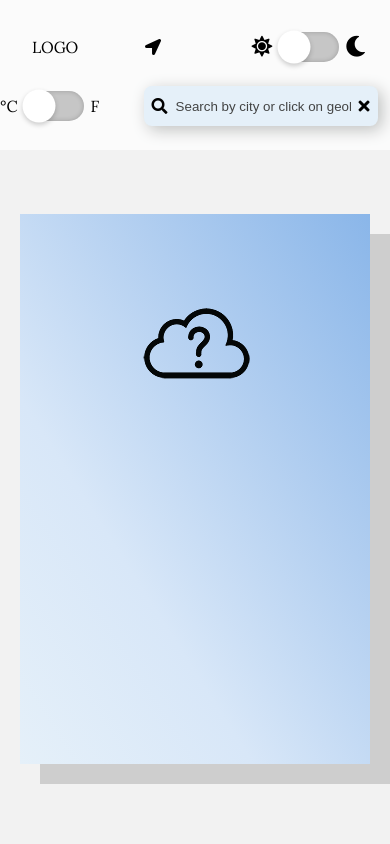
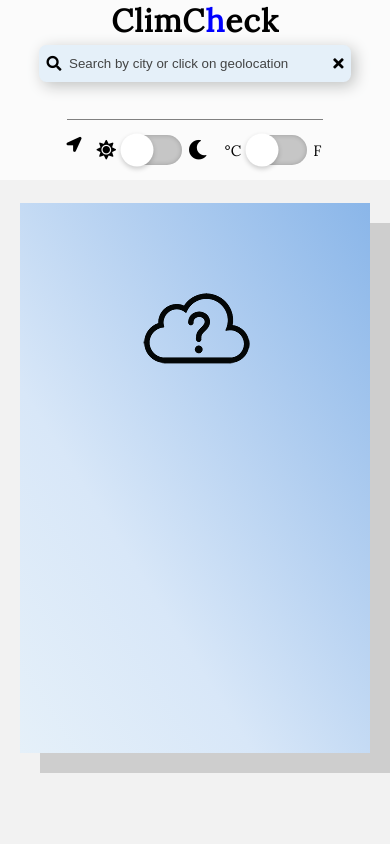
Before and after one commit to maciejofc/ClimCheck, a plain HTML site: page index.html in a window 390 px wide. Shown: the top 844 px of the page. Drawn offline with Linux system fonts and the light colour scheme; no server answers; a web font is replaced by a local one.

Commit message:
Some renaming, fixed responsive navbar, added logo

```diff
--- a/index.html
+++ b/index.html
@@ -16,38 +16,43 @@
 <body class="light-theme">
     <header>
 
-        <ul class="header-list">
-            <li class="header-item">
-                LOGO
-            </li>
-            <li class="header-item">
-                <div class="wrapper">
+        <nav>
+            <div id="logo" class="header-item">
+                ClimC<b style="color:blue">h</b>eck
+            </div>
+
+            <div class="search-item">
+                <div class="search-bar">
                     <i id="searchButton" class="fas fa-search"></i>
                     <input type = "text" class="inputValue" placeholder="Search by city or click on geolocation">
                     <i id="deleteButton"  class="fa fa-times"></i>
                 </div>
 
-            </li>
+            </div>
+
+            <ol>
                 <li class="header-item">
                     <button type="button"  id="geoButton" />
                     <i class="fas fa-location-arrow"></i>
                     </button>
                 </li>
-            <li class="header-item">
-                <div class="center">
+                <li class="header-item switch-boxes">
+                    <div class="switch-box">
                         <i style="font-size: 1.3em;" class="fas fa-sun"></i>
                         <input type="checkbox" name="themeSwitch">
                         <i style ="font-size: 1.3em;"class="fas fa-moon"></i>
                     </div>
                 </li>
-            <li class="header-item">
-                <div class="center">
+                <li class="header-item switch-boxes">
+                    <div class="switch-box">
                         <p>°C</p>
                         <input type="checkbox" name="scaleChange">
                         <p>F</p>
                     </div>
                 </li>
-        </ul>
+            </ol>
+
+        </nav>
     </header>
 
     <main>
--- a/style.css
+++ b/style.css
@@ -3,42 +3,69 @@
   margin: 0;
   padding: 0;
 }
-
+html {
+  font-size: 19px;
+}
 body {
   font-family: "Lora", serif;
   color: var(--fontColor);
   background-color: var(--mainBg);
 }
 
-.header-list {
+nav {
   background: var(--headerBg);
+  width: 100%;
   display: flex;
   height: 100px;
-  padding: 2rem 0;
+  padding: 1.7rem 0.2rem;
   justify-content: space-between;
+  gap: 5%;
   align-items: center;
-  width: 100%;
 }
-
+#logo {
+  font-weight: 900;
+  font-size: 2.1rem;
+  letter-spacing: 1px;
+}
 .header-item {
   list-style: none;
 }
-li:nth-child(1) {
-  margin-left: 2rem;
+nav ol {
+  display: flex;
+  list-style: none;
+  justify-content: space-between;
+  text-align: center;
+  gap: 1rem;
 }
-li:nth-child(2) {
-  flex-basis: 60%;
-  margin: 0 3rem;
+nav ol li {
+  margin: 0 2px;
+  border-right: 1px solid grey;
+  padding-right: 1.3rem;
 }
-li:nth-child(3) {
-  margin: 0 1.5rem;
+nav ol li:nth-child(3) {
+  margin: 0 2px;
+  border:none;
 }
-li:nth-child(4) {
-  margin: 0 1.5rem;
+.search-item {
+  flex-basis: 80%;
 }
-li:nth-child(5) {
-  margin: 0 2rem 0 0;
+.search-bar {
+  display: flex;
+  align-items: center;
+  background-color: var(--searchBg);
+  height: 2.5rem;
+  padding: 0.5rem;
+  border-radius: 0.5rem;
+  box-shadow: 0.25rem 0.25rem 1rem var(--boxShadowColor);
 }
+
+
+
+@media screen and (max-width: 878px) {
+
+}
+
+
 input[type="checkbox"] {
   position: relative;
   width: 60px;
@@ -69,20 +96,12 @@ input[type="checkbox"]:before {
 input:checked[type="checkbox"]:before {
   left: 30px;
 }
-.center {
+.switch-box {
   display: flex;
   align-items: center;
   justify-content: space-around;
 }
-.wrapper {
-  display: flex;
-  align-items: center;
-  background-color: var(--searchBg);
-  height: 2.5rem;
-  padding: 0.5rem;
-  border-radius: 0.5rem;
-  box-shadow: 0.25rem 0.25rem 1rem var(--boxShadowColor);
-}
+
 .inputValue {
   color: var(--fontColor);
 }
@@ -178,7 +197,7 @@ button {
   border-radius: 5px;
 }
 .table th {
-  background-color: var(--thCellColor) ;
+  background-color: var(--thCellColor);
   font-size: 1.4rem;
   padding: 1.2rem 1.35rem;
 
@@ -193,41 +212,57 @@ button {
   background-color: var(--tdOddColor);
 }
 
-
 .imgIcon {
   height: 3rem;
   width: 3rem;
 }
 #imgRemove {
   font-size: 0px;
-
 }
 
 /*RESPONSIVEE*/
-@media all and (max-width: 747px) {
-  .header-list {
-    flex-wrap: wrap;
-    height: 150px;
+
+@media screen and (max-width: 878px) {
+  html {
+    font-size: 15px;
   }
-  li:nth-child(1) {
-    margin-left: 2rem;
+  nav {
+    display: flex;
+    flex-direction: column;
+    padding: 0;
+    height: 180px;
+    gap: 2%;
+    align-items: center;
   }
-  li:nth-child(2) {
-    order: 5;
-    width: 100%;
-    margin: 1.5rem auto;
+  nav ol {
+    margin-top: 0.2rem;
+    border-top: 1px solid grey;
+    padding: 1rem 0;
   }
-  li:nth-child(3) {
+  nav ol li {
+    margin: 0;
+    border-right: none;
+    padding-right: 0;
+  }
+  .search-item {
+    width: 80%;
+  }
+
+  .header-item.switch-boxes {
     order: 2;
   }
-  li:nth-child(4) {
-    order: 3;
+
+  .search-bar {
+    width: 100%;
+
+    background-color: var(--searchBg);
+
+    border-radius: 0.5rem;
+    box-shadow: 0.25rem 0.25rem 1rem var(--boxShadowColor);
   }
-  li:nth-child(5) {
-    order: 4;
+  .daily-info {
+    margin-top: -2.5rem;
   }
-}
-@media (max-width: 747px) {
   .forecast {
     margin-top: 6rem;
   }
@@ -292,18 +327,17 @@ button {
   --black1: #000000;
 
   /* light blue to blue */
-    --blue1: #E5F0F9;
-    --blue2: #D8E7F8;
-    --blue3: #B1CEF0;
-    --blue4: #8AB6E9;
-    --blue5: #67A9ED;
+  --blue1: #e5f0f9;
+  --blue2: #d8e7f8;
+  --blue3: #b1cef0;
+  --blue4: #8ab6e9;
+  --blue5: #67a9ed;
 
-  --darkerblue5:#1E63B8;
-  --darkerblue4:#325A9F;
-  --darkerblue3:#2F5392;
-  --darkerblue2:#2A487F;
-  --darkerblue1 :#013D63;
-
+  --darkerblue5: #1e63b8;
+  --darkerblue4: #325a9f;
+  --darkerblue3: #2f5392;
+  --darkerblue2: #2a487f;
+  --darkerblue1: #013d63;
 }
 
 .light-theme {
@@ -314,9 +348,15 @@ button {
   --searchBg: var(--blue1);
   --placeholderColor: var(--black6);
   --boxShadowColor: var(--white7);
-  --thCellColor : var(--blue2);
-  --tdOddColor : var(--white4);
-  --cardImage : linear-gradient(to right top, var(--blue1), var(--blue2),var(--blue3),var(--blue4));
+  --thCellColor: var(--blue2);
+  --tdOddColor: var(--white4);
+  --cardImage: linear-gradient(
+    to right top,
+    var(--blue1),
+    var(--blue2),
+    var(--blue3),
+    var(--blue4)
+  );
 }
 .dark-theme {
   --fontColor: var(--white1);
@@ -326,7 +366,13 @@ button {
   --searchBg: var(--darkerblue1);
   --placeholderColor: var(--white6);
   --boxShadowColor: var(--black7);
-  --thCellColor : var(--darkerblue2);
-  --tdOddColor : var(--black4);
-  --cardImage : linear-gradient(to right top, var(--blue4), var(--darkerblue1),var(--darkerblue2),var(--darkerblue5));
+  --thCellColor: var(--darkerblue2);
+  --tdOddColor: var(--black4);
+  --cardImage: linear-gradient(
+    to right top,
+    var(--blue4),
+    var(--darkerblue1),
+    var(--darkerblue2),
+    var(--darkerblue5)
+  );
 }
```
Also changed, not shown: icons/delete.png (added), icons/menu.png (added). Lines whose indentation alone changed are shown as unchanged.
